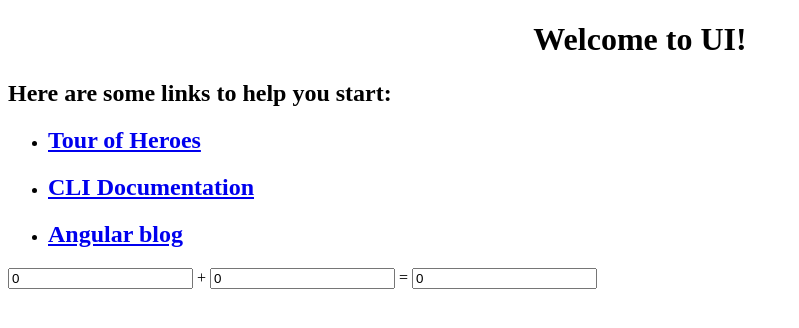
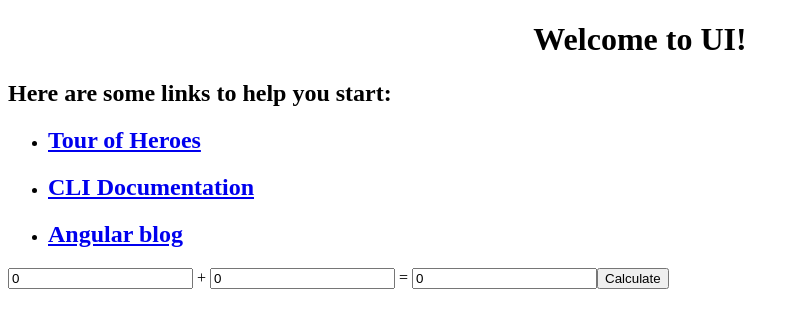
Before and after one commit to JackYumCha/Jack.FullStack.MvcAngular, an Angular app in the folder Jack.FullStack.MvcAngular.UI/: page / in a window 1280 px wide. Shown: the top 328 px of the page, without its empty margins (0-799 px from the left). Built offline with nearby package versions, Linux system fonts and the light colour scheme.

Commit message:
fix app router module

```diff
--- /dev/null
+++ b/Jack.FullStack.MvcAngular.UI/src/app/app-router-module.ts
@@ -0,0 +1,11 @@
+import { AppComponent } from './app.component';
+import { Routes, RouterModule } from "@angular/router";
+
+const appRoutes: Routes = [
+    {
+        path: '',
+        component: AppComponent
+    }
+];
+
+export const AppRouterModule = RouterModule.forRoot(appRoutes);
--- a/Jack.FullStack.MvcAngular.UI/src/app/app.component.html
+++ b/Jack.FullStack.MvcAngular.UI/src/app/app.component.html
@@ -20,4 +20,5 @@
   <input type="number" [(ngModel)]="a" /> +
   <input type="number" [(ngModel)]="b" /> =
   <input type="number" [(ngModel)]="c" />
+  <button (click)="calculate()">Calculate</button>
 </div>
--- a/Jack.FullStack.MvcAngular.UI/src/app/app.module.ts
+++ b/Jack.FullStack.MvcAngular.UI/src/app/app.module.ts
@@ -1,3 +1,4 @@
+import { AppRouterModule } from './app-router-module';
 import { TestService } from './services/mvc-api/services/Jack.FullStack.MvcAngular.API.Controllers.Test.Service';
 import { BrowserModule } from '@angular/platform-browser';
 import { NgModule } from '@angular/core';
@@ -7,12 +8,14 @@
 import { HTTP_INTERCEPTORS, HttpClientModule } from '@angular/common/http';
 import { MvcAngularInterceptor } from './services/mvc-api/mvcangular.interceptor';
 import { UserService } from './services/mvc-api/services/Jack.FullStack.MvcAngular.API.Controllers.User.Service';
+import { RouterModule } from '@angular/router';
 
 @NgModule({
   declarations: [
     AppComponent
   ],
   imports: [
+    AppRouterModule,
     BrowserModule,
     FormsModule,
     HttpClientModule
```
